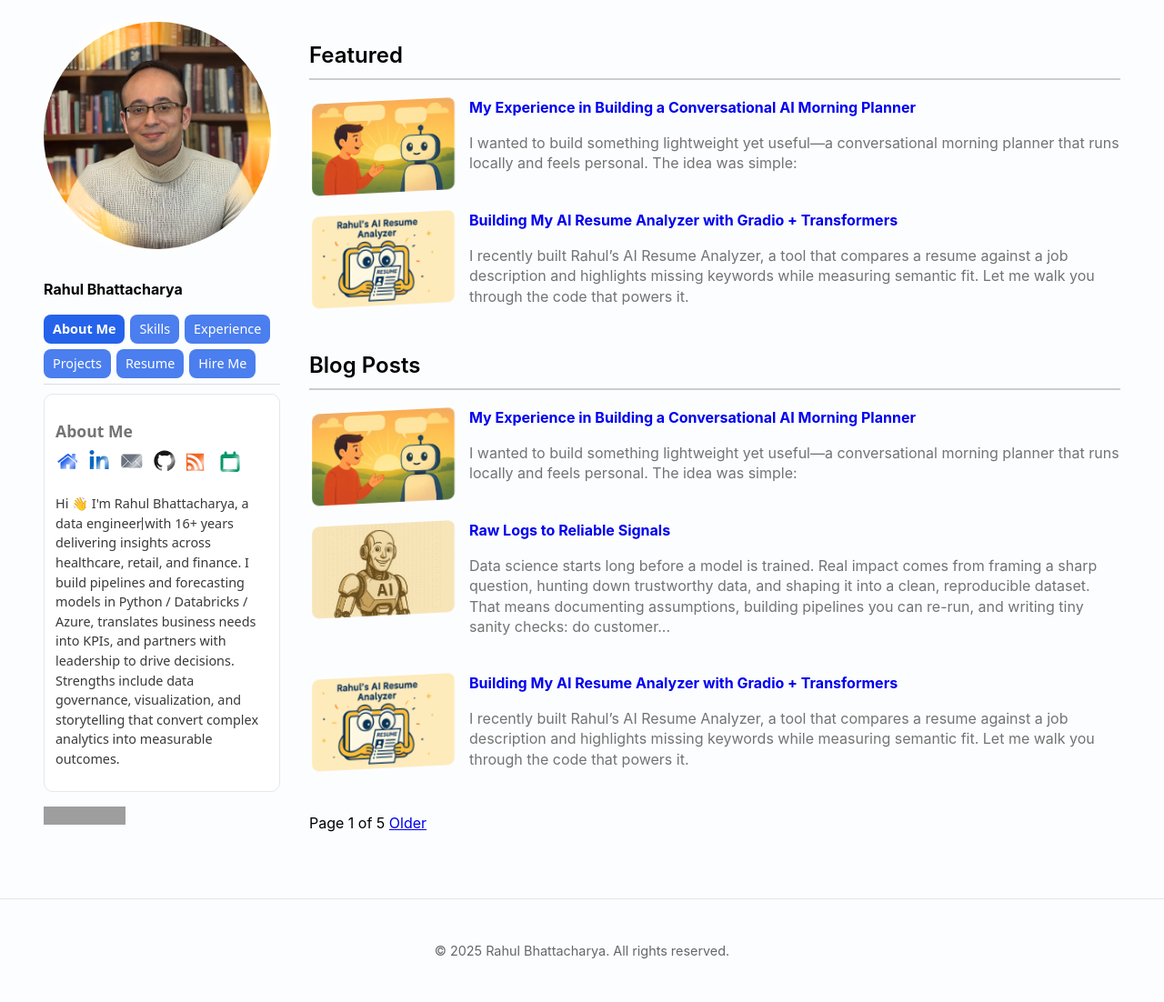
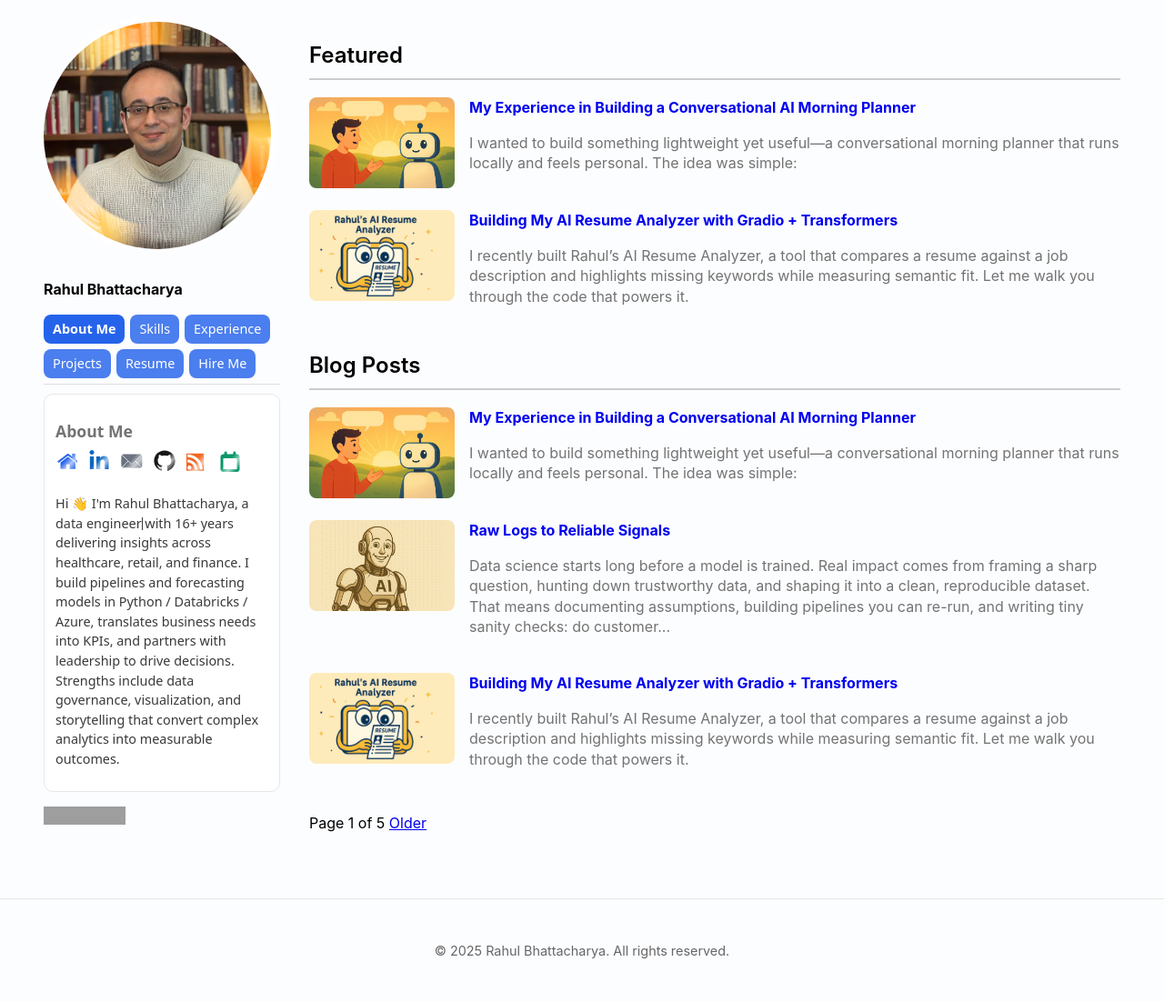
Before and after one commit to RahulBhattacharya1/RahulBhattacharya1.github.io, a Jekyll site: the page built from index.html, in a window 1280 px wide. Shown: the whole page at 91% size. Built offline with Jekyll 4.4.1, drawn with Linux system fonts in a browser that asks for light colours; the list of posts is cut into pages by our own code; grey boxes are pictures that could not be loaded.

Commit message:
Update main.scss

```diff
--- a/assets/css/main.scss
+++ b/assets/css/main.scss
@@ -180,19 +180,22 @@
   flex-shrink: 0;
   display: block;
 
-  /* page-turn effect */
-  transform-origin: top right;     /* pivot from top-right corner */
+  /* page corner effect */
+  transform-origin: top right;
   backface-visibility: hidden;
-  animation: pageTurn 4s ease-in-out infinite;
+  animation: cornerCurl 4s ease-in-out infinite;
 }
 
-/* keyframes: corner lifts and returns */
-@keyframes pageTurn {
-  0%   { transform: rotateY(0deg) skewY(0deg) scale(1); }
-  25%  { transform: rotateY(-15deg) skewY(-3deg) scale(1.01); } /* corner lifting */
-  50%  { transform: rotateY(0deg) skewY(0deg) scale(1); }       /* flat again */
-  75%  { transform: rotateY(-10deg) skewY(-2deg) scale(1.005); }/* smaller lift */
-  100% { transform: rotateY(0deg) skewY(0deg) scale(1); }
+@keyframes cornerCurl {
+  0%, 85%, 100% {
+    transform: rotateX(0deg) rotateY(0deg) skewY(0deg) scale(1);
+  }
+  90% {
+    transform: rotateX(-12deg) rotateY(-8deg) skewY(-3deg) scale(1.02);
+  }
+  95% {
+    transform: rotateX(0deg) rotateY(0deg) skewY(0deg) scale(1);
+  }
 }
 
 .post-text {
```
